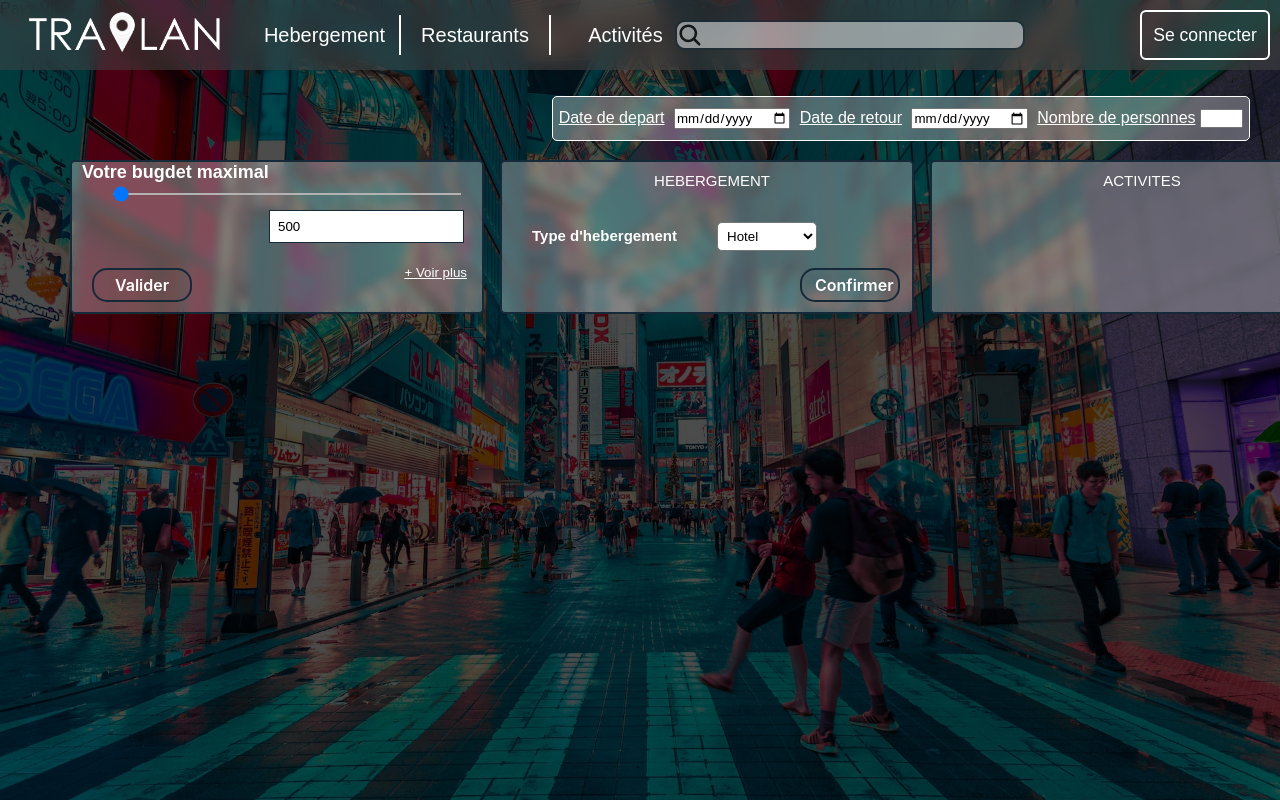
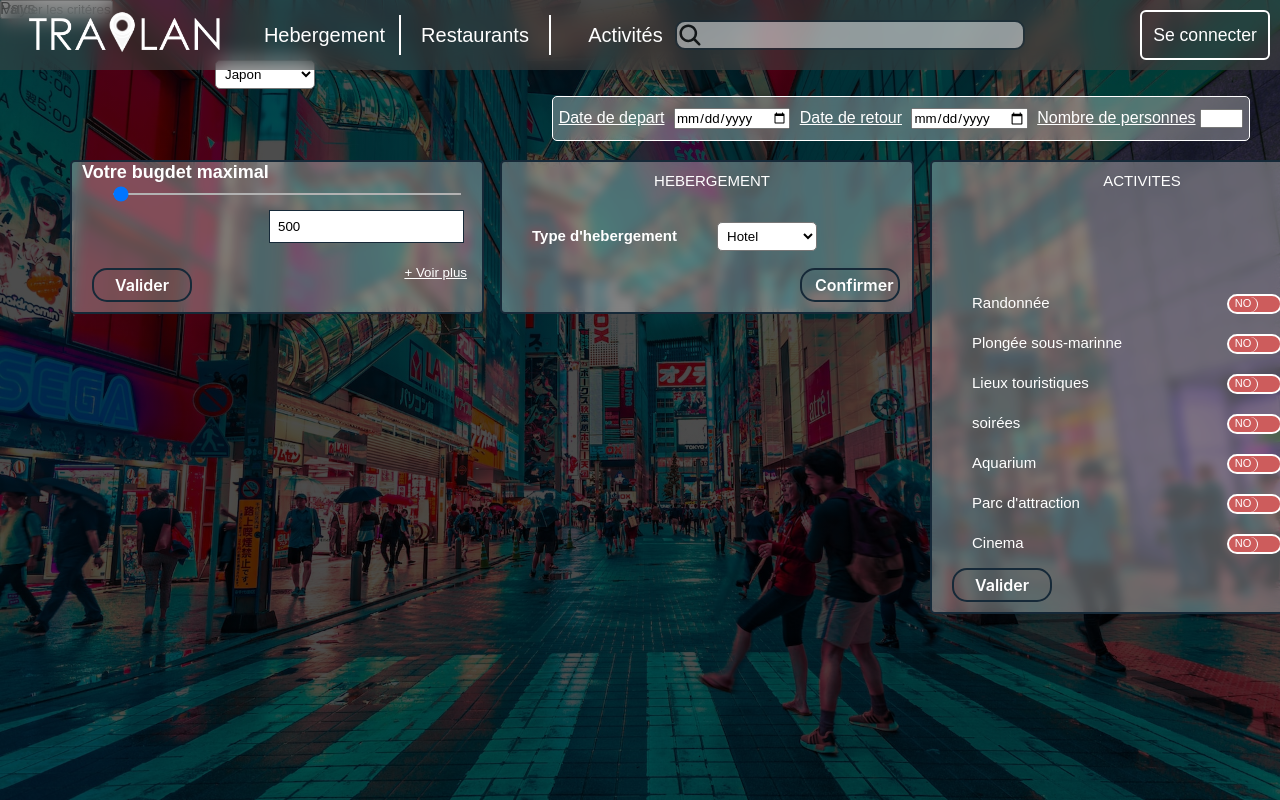
Before and after one commit to RacimFethallah/Travlan, a PHP site: page /Travlan/Travlan_plan.php in a window 1280 px wide. Run offline with PHP 8.4, Linux system fonts and the light colour scheme; some libraries are stand-ins or nearby versions.

Commit message:
Activité container

```diff
--- a/Travlan.css
+++ b/Travlan.css
@@ -758,6 +758,7 @@ footer>span {
   top: 55%;
   right: 400px;
 }
+
 #j5 {
   background-image: linear-gradient(rgba(0, 0, 0, 0.7), rgba(0, 0, 0, 0.7)), url("Pics/Background/egypt1.jpg");
   top: 16%;
@@ -781,6 +782,7 @@ footer>span {
   top: 55%;
   right: 400px;
 }
+
 #j9 {
   background-image: linear-gradient(rgba(0, 0, 0, 0.7), rgba(0, 0, 0, 0.7)), url("Pics/Background/ireland/ireland1.jpg");
   top: 16%;
@@ -804,6 +806,7 @@ footer>span {
   top: 55%;
   right: 400px;
 }
+
 #j13 {
   background-image: linear-gradient(rgba(0, 0, 0, 0.7), rgba(0, 0, 0, 0.7)), url("Pics/Background/usa/usa1.jpg");
   top: 16%;
@@ -827,11 +830,13 @@ footer>span {
   top: 55%;
   right: 400px;
 }
+
 #j17 {
   background-image: linear-gradient(rgba(0, 0, 0, 0.7), rgba(0, 0, 0, 0.7)), url("Pics/Background/brazil/brazil1.jpg");
   top: 55%;
   right: 400px;
 }
+
 #j18 {
   background-image: linear-gradient(rgba(0, 0, 0, 0.7), rgba(0, 0, 0, 0.7)), url("Pics/Background/brazil/brazil2.jpg");
   top: 16%;
@@ -849,21 +854,25 @@ footer>span {
   top: 55%;
   right: 130px;
 }
+
 #j21 {
   background-image: linear-gradient(rgba(0, 0, 0, 0.7), rgba(0, 0, 0, 0.7)), url("Pics/Background/australia/australia1.jpg");
   top: 16%;
   right: 400px;
 }
+
 #j22 {
   background-image: linear-gradient(rgba(0, 0, 0, 0.7), rgba(0, 0, 0, 0.7)), url("Pics/Background/australia/australia2.jpg");
   top: 16%;
   right: 130px;
 }
+
 #j23 {
   background-image: linear-gradient(rgba(0, 0, 0, 0.7), rgba(0, 0, 0, 0.7)), url("Pics/Background/australia/australia3.jpg");
   top: 55%;
   right: 400px;
 }
+
 #j24 {
   background-image: linear-gradient(rgba(0, 0, 0, 0.7), rgba(0, 0, 0, 0.7)), url("Pics/Background/australia/australia4.jpg");
   top: 55%;
@@ -880,7 +889,7 @@ footer>span {
   color: transparent;
 }
 
-.linki{
+.linki {
   color: white;
   display: none;
   font-weight: 700;
@@ -889,15 +898,18 @@ footer>span {
   padding: 20px;
   text-decoration: none;
 }
-.linki:visited{
+
+.linki:visited {
   color: white;
 }
-.linki:hover{
+
+.linki:hover {
   color: #06e;
   font-weight: 725;
   text-decoration: underline;
 }
-.boxe:hover .linki{
+
+.boxe:hover .linki {
   display: inline-block;
 
 }
@@ -917,6 +929,7 @@ footer>span {
 #j4:hover {
   background-image: url("Pics/Background/Japan4.jpg");
 }
+
 #j5:hover {
   background-image: url("Pics/Background/egypt1.jpg");
 }
@@ -932,6 +945,7 @@ footer>span {
 #j8:hover {
   background-image: url("Pics/Background/egypt4.jpg");
 }
+
 #j9:hover {
   background-image: url("Pics/Background/ireland/ireland1.jpg");
 }
@@ -947,6 +961,7 @@ footer>span {
 #j12:hover {
   background-image: url("Pics/Background/ireland/ireland4.jpg");
 }
+
 #j13:hover {
   background-image: url("Pics/Background/usa/usa1.jpg");
 }
@@ -962,6 +977,7 @@ footer>span {
 #j16:hover {
   background-image: url("Pics/Background/usa/usa4.jpg");
 }
+
 #j17:hover {
   background-image: url("Pics/Background/brazil/brazil1.jpg");
 }
@@ -977,15 +993,19 @@ footer>span {
 #j20:hover {
   background-image: url("Pics/Background/brazil/brazil4.jpg");
 }
+
 #j21:hover {
   background-image: url("Pics/Background/australia/australia1.jpg");
 }
+
 #j22:hover {
   background-image: url("Pics/Background/australia/australia2.jpg");
 }
+
 #j23:hover {
   background-image: url("Pics/Background/australia/australia3.jpg");
 }
+
 #j24:hover {
   background-image: url("Pics/Background/australia/australia4.jpg");
 }
@@ -1073,6 +1093,10 @@ input[type=range]::-moz-range-thumb {
   top: 20%;
   background-color: rgba(255, 255, 255, 0.3);
   backdrop-filter: blur(5px);
+}
+
+#Activité_container {
+  height: 450px;
 }
 
 #Hebergement_container_hotel2 {
@@ -1209,7 +1233,8 @@ input[type=range]::-moz-range-thumb {
   display: none;
 }
 
-#Infos {
+#Infos
+{
 position: absolute;
 right: 30px;
 top: 12%;
@@ -1447,3 +1472,7 @@ input:checked+.sliderr:before {
   width: 150px;
   left: 200px;
 }
+
+#pays {
+  position: absolute;
+}
--- a/Travlan.js
+++ b/Travlan.js
@@ -418,7 +418,7 @@ if (location.href.indexOf('Travlan_plan') !== -1) {
 
     //Hebergement_apres confirmation du type
     var confirmer = document.getElementById('ok');
-    var select = document.getElementById('type');
+    var selectHebergement = document.getElementById('typeH');
     var suivant = document.getElementById('Suiv');
     var heb_hot2_con = document.getElementById('Hebergement_container_hotel2')
     var heb_con = document.getElementById('Hebergement_container');
@@ -429,7 +429,7 @@ if (location.href.indexOf('Travlan_plan') !== -1) {
     suivant.addEventListener('click', heb_hot);
 
     function heb_log() {
-        switch (select.value) {
+        switch (selectHebergement.value) {
             case "Logement":
                 heb_con.classList.remove('appear');
                 heb_con.className = 'hide';
--- a/Travlan_plan.php
+++ b/Travlan_plan.php
@@ -8,8 +8,18 @@ include_once 'header.php';
 
 
 <div id="Pays">
+  <form id='pays'>
     <label>Pays</label>
-    	<label>Ville</label>
+    <select id="typeP">
+      <option value="Japon">Japon</option>
+      <option value="Bresil">Bresil</option>
+      <option value="Tchequie">Tchequie</option>
+      <option value="Egypte">Egypte</option>
+      <option value="Irelande">Irelande</option>
+      <option value="USA">USA</option>
+      <option value="Australie">Australie</option>
+    </select>
+  </form>
 </div>
 <div id="Infos">
   <label for="Date_depart">Date de depart</label>
@@ -24,7 +34,7 @@ include_once 'header.php';
   <div id="Bg_con">
     <form action="" method="POST">
       <label>Votre bugdet maximal</label>
-			<input type="range" min=500 max=3000 value =500 class="slider" id="Budget_general">
+      <input type="range" min=500 max=3000 value=500 class="slider" id="Budget_general">
       <input type="number" id="BG" value="500" class="valeur">
     </form>
   </div>
@@ -37,7 +47,7 @@ include_once 'header.php';
   <p class="pcontainer">HEBERGEMENT</p>
   <form id="Typsel">
     <label for="type">Type d'hebergement</label>
-      <select id="type">
+    <select id="typeH">
       <option value="Hotel">Hotel</option>
       <option value="Logement">Logement</option>
       <option value="Deux">Les deux</option>
@@ -51,7 +61,7 @@ include_once 'header.php';
 
   <label class="c1" id="fnbp">Nombre de pieces</label>
   <input type="number" min=1 class="nb" id="nbp">
-     <label class="c1" id="fnbm2" >Nombre de m2</label>
+  <label class="c1" id="fnbm2">Nombre de m2</label>
   <input type="number" min=9 class="nb" id="nbm2">
 
   <label class="c1" id='fwifi'>Wi-fi</label>
@@ -220,9 +230,63 @@ include_once 'header.php';
 <div id="Activité_container">
   <p class="pcontainer"> ACTIVITES </p>
 
+  <!--<label class="c1" id="fnbp">Blabla</label>
+  <label class="switch9">
+    <input type="checkbox">
+    <span class="sliderr"></span>
+  </label>
+  <label class="c1" id="fnbm2">blabla2</label>
+  <label class="switch10">
+    <input type="checkbox">
+    <span class="sliderr"></span>
+  </label> -->
+
+  <label class="c1" id='fani'>Parc d'attraction</label>
+  <label class="switch6">
+    <input type="checkbox">
+    <span class="sliderr"></span>
+  </label>
+  <label class="c1" id='fsds'>Cinema</label>
+  <label class="switch7">
+    <input type="checkbox">
+    <span class="sliderr"></span>
+  </label>
+
+  <label class="c1" id='fwifi'>Randonnée</label>
+  <label class="switch1">
+    <input type="checkbox">
+    <span class="sliderr"></span>
+  </label>
+
+  <label class="c1" id='fsdb'>Plongée sous-marinne</label>
+  <label class="switch2">
+    <input type="checkbox" id="wifi">
+    <span class="sliderr"></span>
+  </label>
+
+  <label class="c1" id='fpis'>Lieux touristiques</label>
+  <label class="switch3">
+    <input type="checkbox">
+    <span class="sliderr"></span>
+  </label>
+
+  <label class="c1" id='fbal'>soirées</label>
+  <label class="switch4">
+    <input type="checkbox">
+    <span class="sliderr"></span>
+  </label>
+
+  <label class="c1" id='fparking'>Aquarium</label>
+  <label class="switch5">
+    <input type="checkbox">
+    <span class="sliderr"></span>
+  </label>
+
+  <button id="Valider">Valider</button>
+
 </div>
 
-
+<button class='button' id='okfinal'> Valider les critéres </button>
 
 
 <?php
```
Lines whose indentation alone changed are shown as unchanged.
